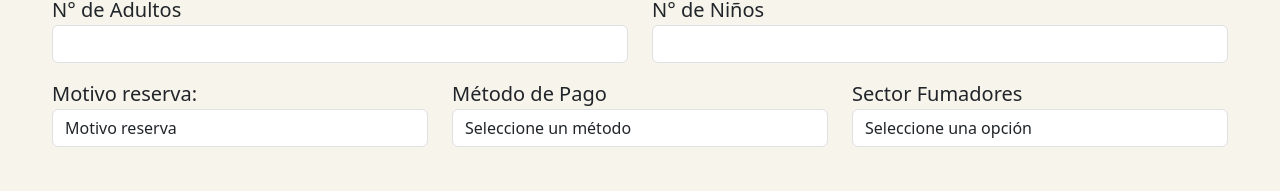
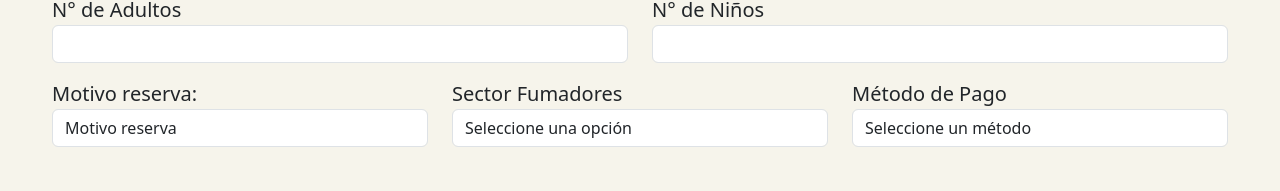
Before and after one commit to PabloMad75/App-Restaurant, a React (Vite) app: page /reservas in a window 1280 px wide. Shown: the part 883-1074 px from the top of the page. Built offline with nearby package versions, Linux system fonts and the light colour scheme; the HTML template or start-up script is replaced by a standard one.

Commit message:
importacion css flatpickr

```diff
--- a/src/components/ReservationForm.jsx
+++ b/src/components/ReservationForm.jsx
@@ -1,6 +1,7 @@
 import React, { useState, useEffect } from 'react';
 import flatpickr from 'flatpickr';
 import 'flatpickr/dist/flatpickr.min.css';
+import 'flatpickr/dist/themes/material_blue.css';
 import { Spanish } from 'flatpickr/dist/l10n/es';
 
 export const ReservationForm = () => {
@@ -22,6 +23,8 @@ export const ReservationForm = () => {
   }, []);
 
   return (
+    <>
+    <main>
     <div className="container mt-4">
       <div className="row">
         <div className="col-lg-12">
@@ -67,7 +70,7 @@ export const ReservationForm = () => {
             <div className="row mt-4">
               <div className="col-md-6 mb-3">
                 <label htmlFor="fechaReserva">Fecha de Reserva</label>
-                <input type="text" className="form-control date-input" id="fechaReserva" placeholder="Fecha de Reserva" />
+                <input type="text" className="form-control date-input" id="fechaReserva" placeholder="Fecha de Reserva" required/>
               </div>
               <div className="col-md-6 mb-3">
                 <label htmlFor="horarioAtencion">Horario de Atención</label>
@@ -87,7 +90,7 @@ export const ReservationForm = () => {
             <div className="row">
               <div className="col-md-4 mb-3">
                 <label htmlFor="ocasionEspecial">Motivo reserva:</label>
-                <select className="form-control" id="ocasionEspecial">
+                <select className="form-control" id="ocasionEspecial" required>
                   <option value="">Motivo reserva</option>
                   <option value="Almuerzo">Almuerzo</option>
                   <option value="Cena">Cena</option>
@@ -97,20 +100,20 @@ export const ReservationForm = () => {
                 </select>
               </div>
               <div className="col-md-4 mb-3">
-                <label htmlFor="metodoPago">Método de Pago</label>
-                <select className="form-control" id="metodoPago">
-                  <option value="">Seleccione un método</option>
-                  <option value="tarjeta">Tarjeta de Crédito</option>
-                  <option value="cheque">Cheque</option>
-                  <option value="efectivo">Efectivo</option>
-                </select>
-              </div>
-              <div className="col-md-4 mb-3">
                 <label htmlFor="sectorFumadores">Sector Fumadores</label>
                 <select className="form-control" id="sectorFumadores" required>
                   <option value="">Seleccione una opción</option>
                   <option value="si">Sí</option>
                   <option value="no">No</option>
+                </select>
+              </div>
+              <div className="col-md-4 mb-3">
+                <label htmlFor="metodoPago">Método de Pago</label>
+                <select className="form-control" id="metodoPago" required>
+                  <option value="">Seleccione un método</option>
+                  <option value="tarjeta">Tarjeta de Crédito</option>
+                  <option value="cheque">Cheque</option>
+                  <option value="efectivo">Efectivo</option>
                 </select>
               </div>
             </div>
@@ -134,5 +137,7 @@ export const ReservationForm = () => {
         </div>
       </div>
     </div>
+    </main>
+    </>
   );
 };
```
